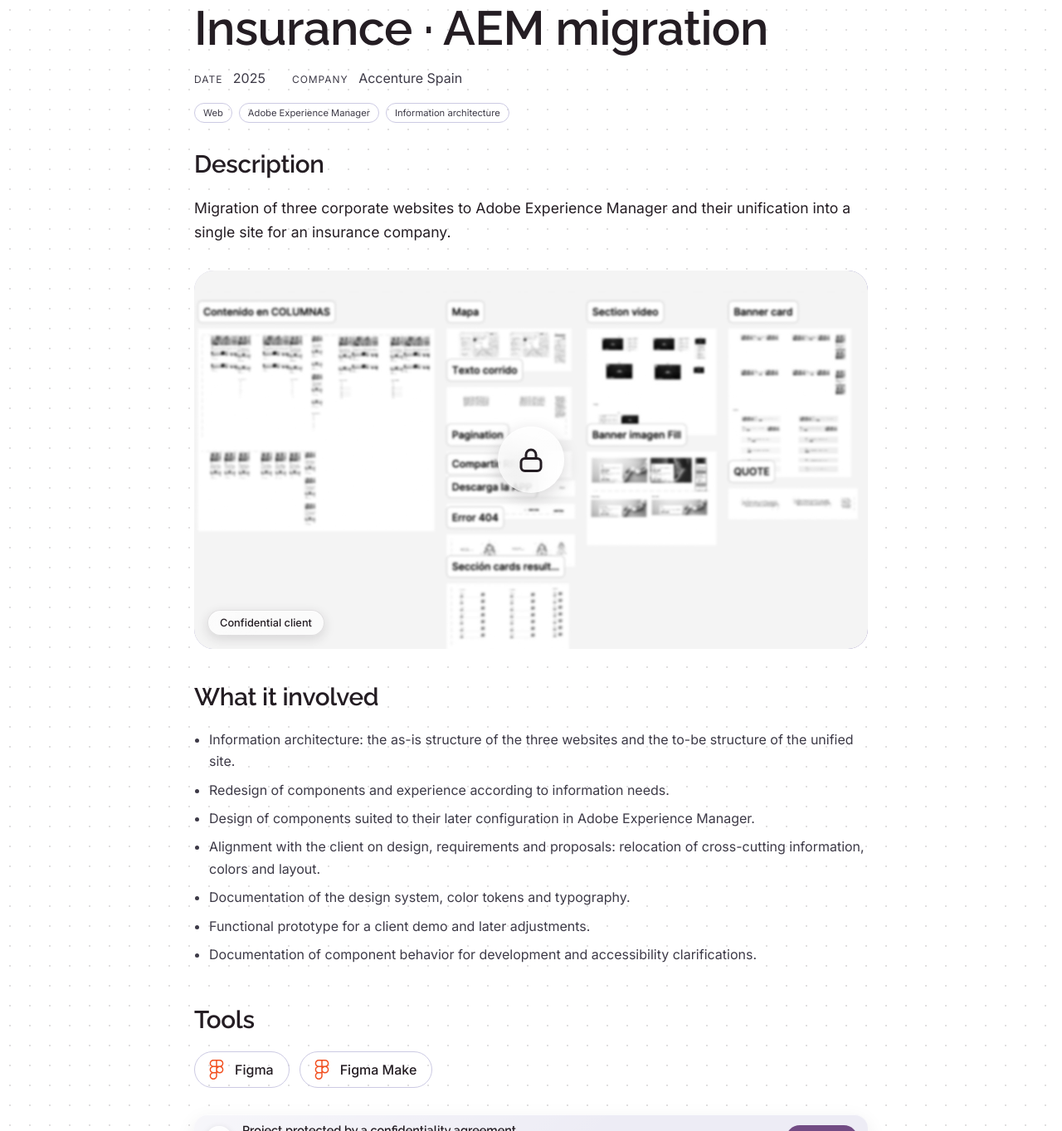
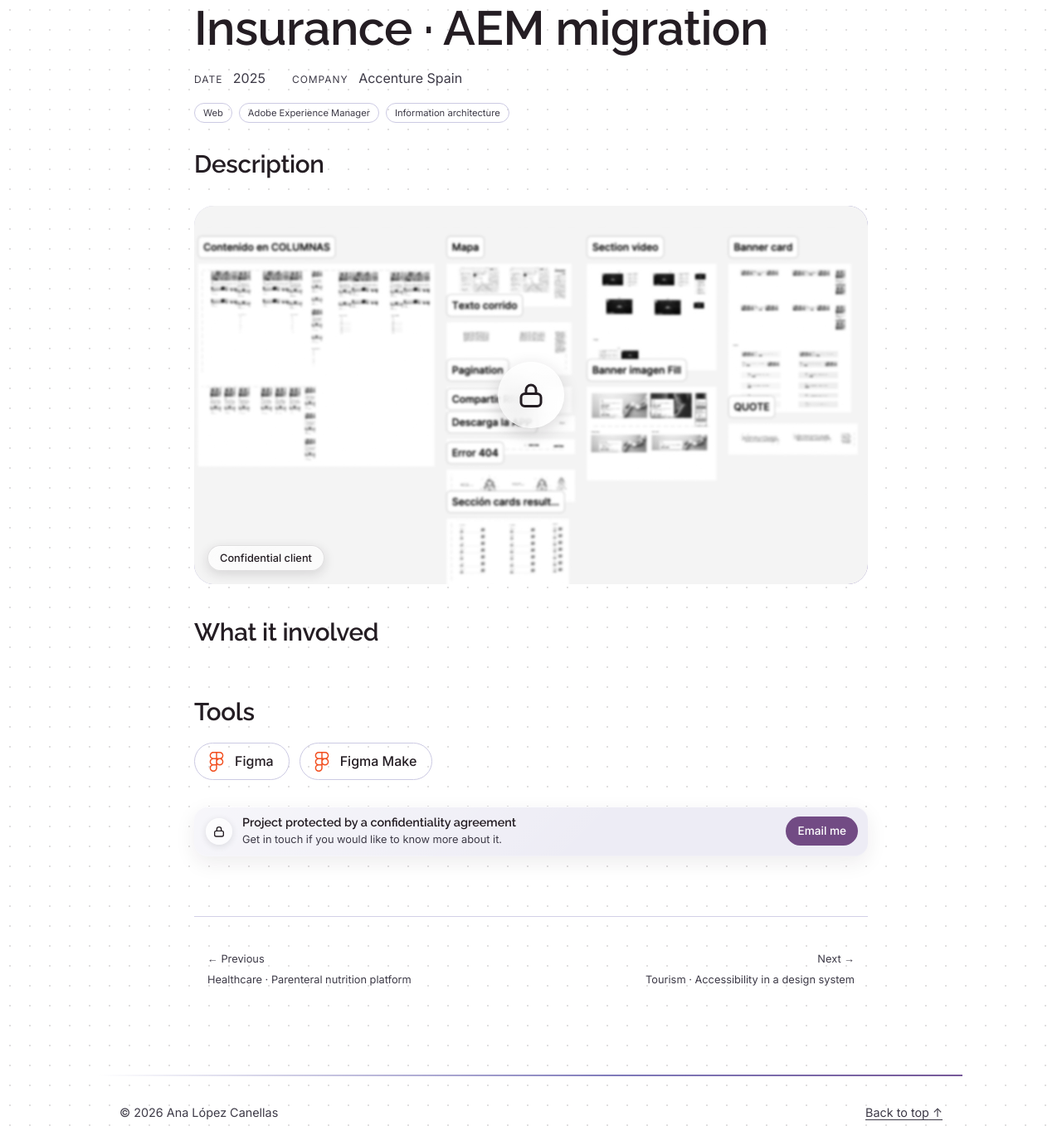
Before and after one commit to alcanellas/Portfolio, a plain HTML site: page proyectos/seguros-migracion-aem.html in a window 1280 px wide. Shown: the part 216-1579 px from the top of the page at 83% size. Drawn offline with Linux system fonts and the light colour scheme.

Commit message:
Cambio texto AEM

```diff
--- a/proyectos/seguros-migracion-aem.html
+++ b/proyectos/seguros-migracion-aem.html
@@ -51,8 +51,8 @@
       </header>
 
       <section class="project-intro">
-          <h2 class="h4" data-i18n="description">Description</h2>
-          <p class="summary" data-i18n="p_seguros_migracion_aem_desc_1">Migration of three corporate websites to Adobe Experience Manager and their unification into a single site for an insurance company.</p>
+        <h2 class="h4" data-i18n="description">Description</h2>
+        <p class="summary" data-i18n="p_seguros_migracion_aem_desc_1"></p>
       </section>
 
       <div class="cover cover-confidential cover-keep-lock"><img src="../assets/img/seguros-migracion-aem.jpg" alt="Overview of the website component library in grayscale, grouped by type: content in columns, map, running text, pagination, sharing, app download, 404 error, results cards, video section, image banners, banner card and quote." data-i18n-alt="p_seguros_migracion_aem_portada_alt" loading="eager" width="1200" height="750"><span class="lock"><svg viewBox="0 0 24 24" fill="none" stroke="currentColor" stroke-width="2" stroke-linecap="round" stroke-linejoin="round" aria-hidden="true"><rect x="4" y="11" width="16" height="10" rx="3"/><path d="M8 11V8a4 4 0 0 1 8 0v3"/></svg></span><span class="conf-label" data-i18n="confidential_client">Confidential client</span></div>
@@ -60,15 +60,9 @@
       <div class="project-body">
         <section>
           <h2 class="h4" data-i18n="what_it_involved">What it involved</h2>
-          <ul class="tasks">
-            <li data-i18n="p_seguros_migracion_aem_hizo_1">Information architecture: the as-is structure of the three websites and the to-be structure of the unified site.</li>
-            <li data-i18n="p_seguros_migracion_aem_hizo_2">Redesign of components and experience according to information needs.</li>
-            <li data-i18n="p_seguros_migracion_aem_hizo_3">Design of components suited to their later configuration in Adobe Experience Manager.</li>
-            <li data-i18n="p_seguros_migracion_aem_hizo_4">Alignment with the client on design, requirements and proposals: relocation of cross-cutting information, colors and layout.</li>
-            <li data-i18n="p_seguros_migracion_aem_hizo_5">Documentation of the design system, color tokens and typography.</li>
-            <li data-i18n="p_seguros_migracion_aem_hizo_6">Functional prototype for a client demo and later adjustments.</li>
-            <li data-i18n="p_seguros_migracion_aem_hizo_7">Documentation of component behavior for development and accessibility clarifications.</li>
-          </ul>
+         <div class="tasks">
+            <p data-i18n="p_seguros_migracion_aem_hizo_1"></p>
+        </div>
         </section>
         <section class="tools">
           <h2 class="h4" data-i18n="tools">Tools</h2>
```
Also changed, not shown: fichas/seguros-migracion-aem.txt.
